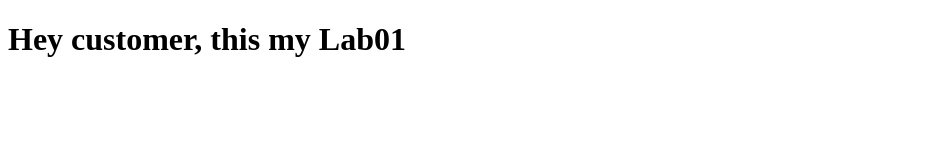
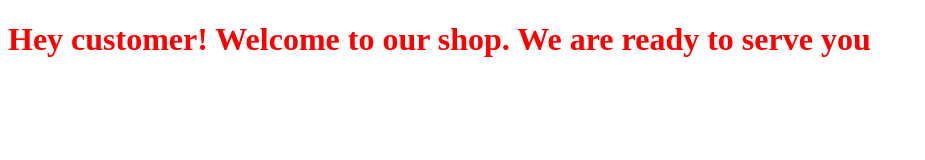
Before and after one commit to ridor-git/XYZ-Project, a plain HTML site: page index.html in a window 1280 px wide. Shown: the whole page, without its empty margins (0-925 px from the left). Drawn offline with Linux system fonts and the light colour scheme.

Commit message:
Add color and text

```diff
--- a/index.html
+++ b/index.html
@@ -2,10 +2,14 @@
 <html lang= "en">
   <head>
     <title>Welcome to XYZ</title>
+    <style>
+
+      h1 { color: red; }
+    </style>
   </head>
   <body>
 
-    <h1>Hey customer, this my Lab01 </h1>
+    <h1>Hey customer! Welcome to our shop. We are ready to serve you</h1>
 
   </body>
 </html>
```
